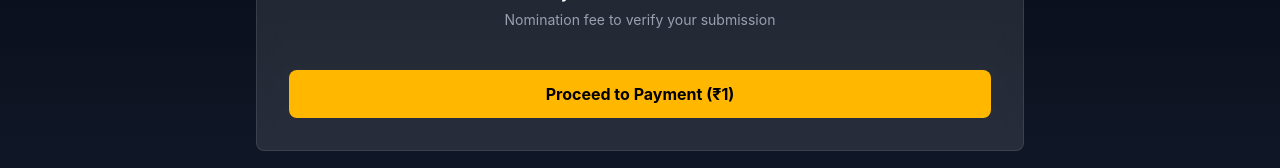
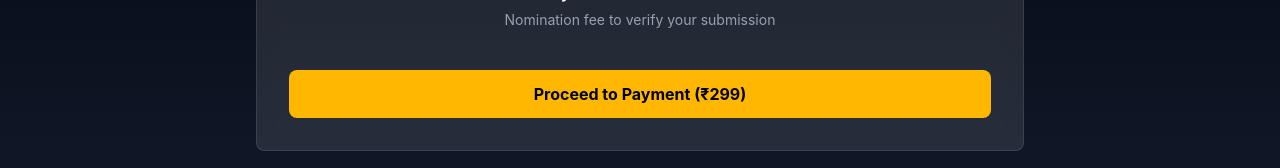
Before and after one commit to Yuvraj-cyborg/OTV-vote, a React (Vite) app in the folder frontend/: page /nominate in a window 1280 px wide. Shown: the part 1011-1179 px from the top of the page. Built offline with nearby package versions, Linux system fonts and the light colour scheme; no server answers; sample sign-in values are in the browser's storage.

Commit message:
new-cahnges

```diff
--- a/frontend/src/pages/Nomination.jsx
+++ b/frontend/src/pages/Nomination.jsx
@@ -463,7 +463,7 @@ const NominationPage = () => {
                       Processing...
                     </span>
                   ) : (
-                    "Proceed to Payment (₹1)"
+                    "Proceed to Payment (₹299)"
                   )}
                 </button>
               </div>
```
